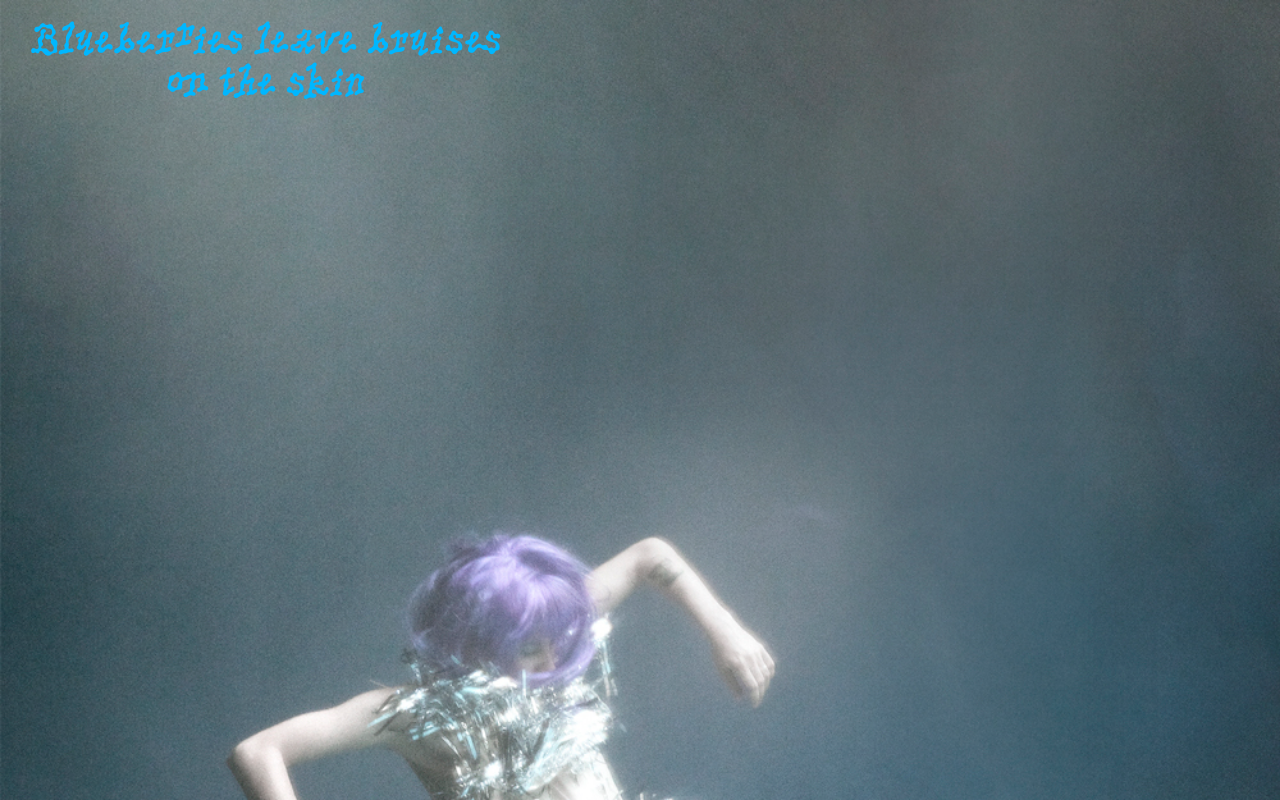
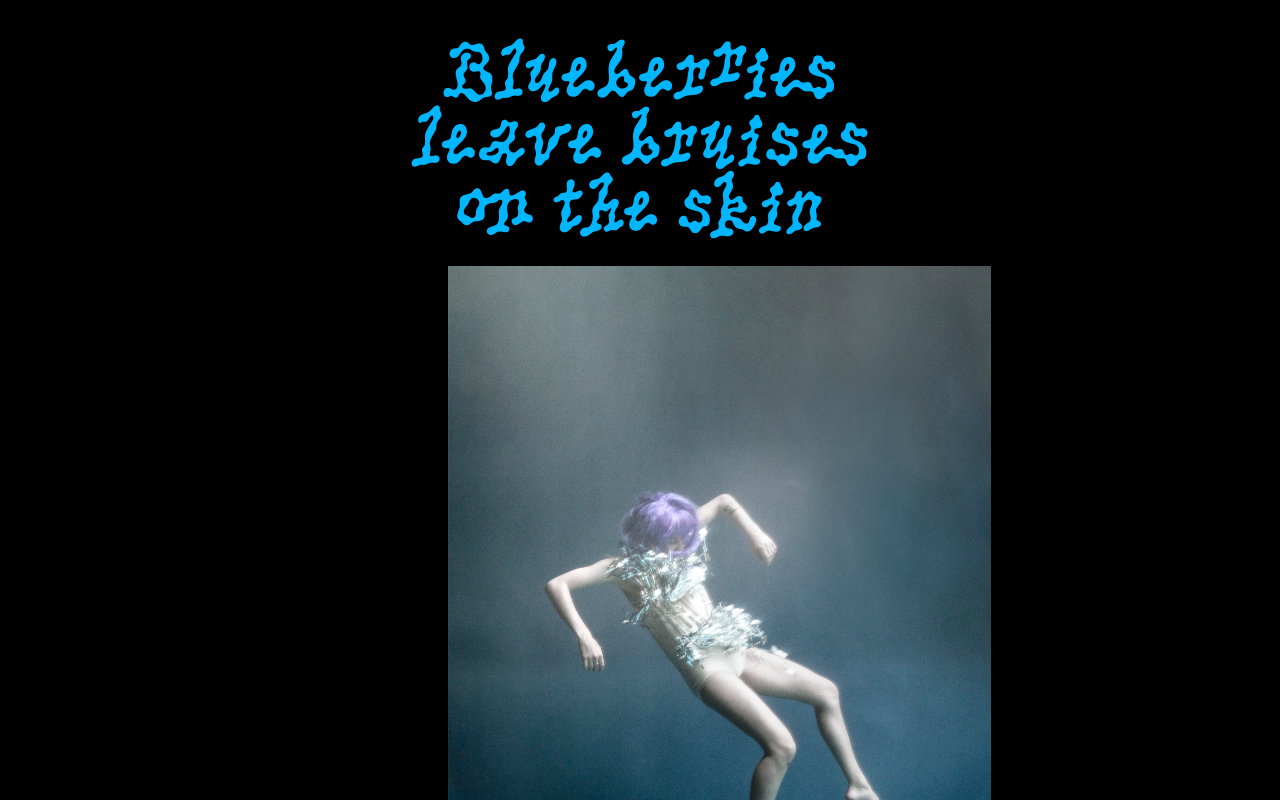
Before and after one commit to catospeltincx/blueberries, a plain HTML site: page index.html in a window 1280 px wide. Shown: the top 800 px of the page. Drawn offline with Linux system fonts and the light colour scheme.

Commit message:
desktop version

```diff
--- a/index.html
+++ b/index.html
@@ -9,13 +9,16 @@
   </head>
   <body>
     <div class="header">
+      <div class="margin"></div>
       <p class="title">Blueberries leave bruises on the skin</p>
     </div>
+
+    <div class="text">
+      <img class="promobeeld" src="/src/promo.jpg" alt="" />
     <div class="description">
-      <img class="promobeeld" src="/src/promo.jpg" alt="" />
 
     </br>
-
+    <div class="white">
       <p>
         Danstheatervoorstelling Blueberries leave bruises on the skin stellen
         drie spelers zichzelf de vraag:
@@ -46,7 +49,7 @@
         vertrekken, een steeds wankeler samenspel van drie figuren die opzoek
         zijn naar zichzelf.
       </p>
-    </div>
+
 
     <h1 class="sub-title">SPEELDATA</h1>
     <div class="speeldata">
@@ -82,6 +85,7 @@
         </ul>
       </ul>
     </div>
+  </div>
 
     <div class="black">
       <div class="bios">
@@ -204,6 +208,7 @@
           </ul>
         </ul>
       </div>
-    </div>
+      </div>
+  </div>
   </body>
 </html>
--- a/main.css
+++ b/main.css
@@ -93,9 +93,8 @@ h1.sub-title {
     font-size: 2.7rem;
     line-height: 2.6rem;
     text-align: center;
-    margin-top: 1rem;
+    margin-top: 0;
     margin-bottom: 2rem;
-    position: absolute;
     color: rgb(0, 183, 255);
 }
 
@@ -104,14 +103,6 @@ h1.sub-title {
     margin: 0 auto 0 auto;
     width: 100vw;
 }
-
-/* .description p {
-    color: rgb(0, 183, 255);
-}
-
-.description mark {
-    color: rgb(0, 183, 255);
-} */
 
 /* LISTS */
 .container-fix {
@@ -175,3 +166,41 @@ margin-bottom: 50px;
     list-style: none;
     -webkit-text-stroke: 1px rgb(0, 0, 0);
 }
+
+/* DESKTOP */
+@media screen and (min-width: 992px) {
+   .title {
+    margin: 0 auto 2rem auto;
+    font-size: 5rem;
+    line-height: 4.2rem;
+   }
+
+   body {
+    background-color: black;
+   }
+
+   .promobeeld{
+    max-width: 543px;
+   }
+
+   .margin{
+    height: 2rem;
+   }
+
+   .text {
+    margin: 0 35% 0 35%;
+   }
+
+   .speeldata, .description {
+    background-color: white;
+    margin: 1rem;
+   }
+
+   .credits {
+    padding-bottom: 20px;
+   }
+
+
+
+
+  }
```
